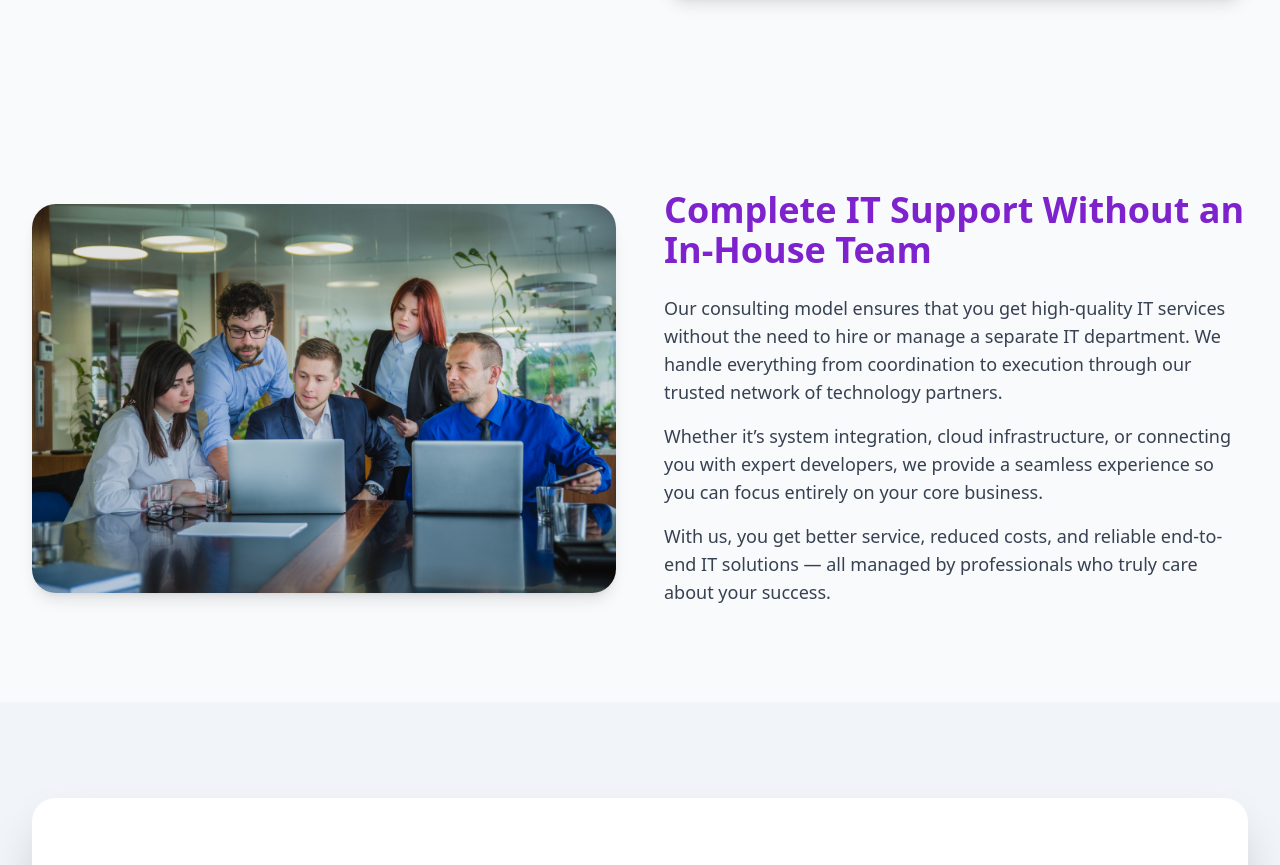
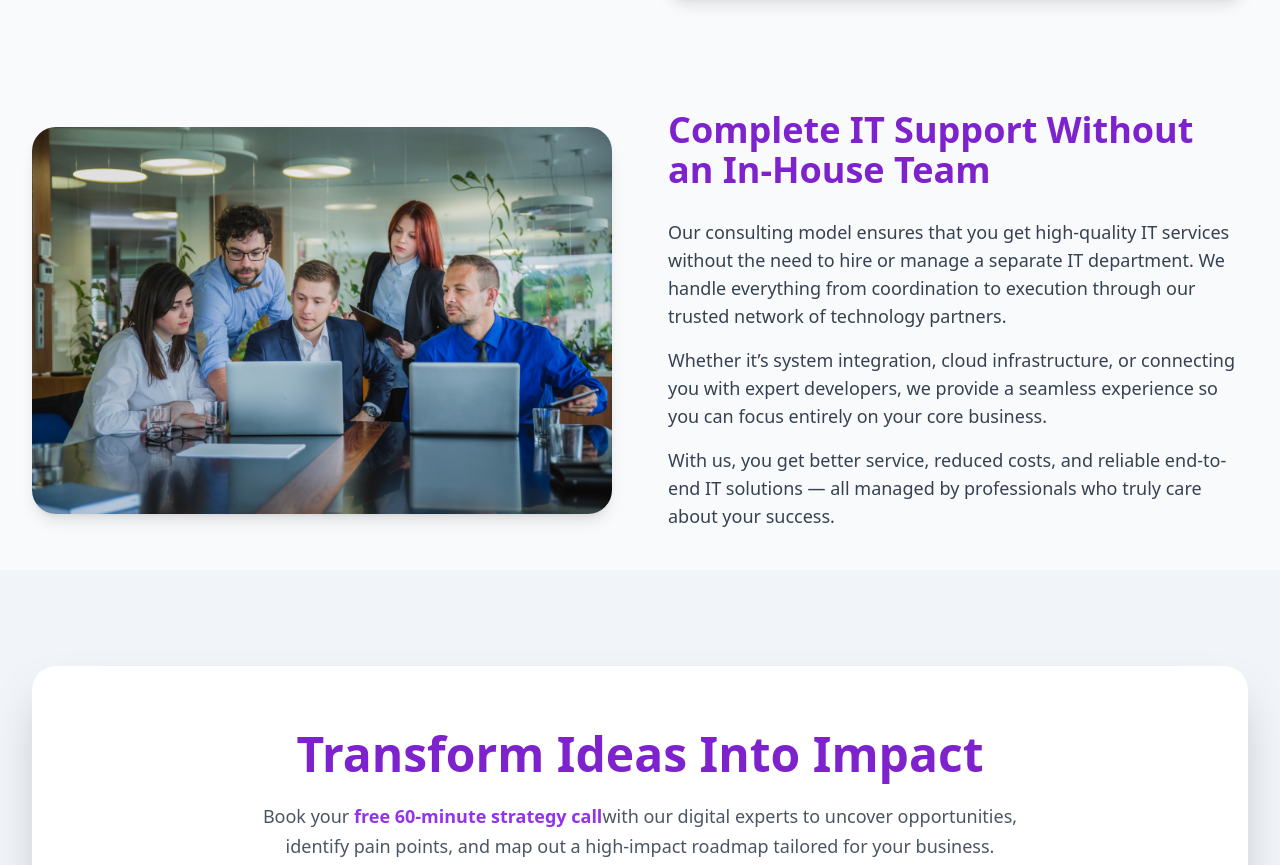
Before and after one commit to malishabandara/Techtonic-Solutions, a React (Vite) app: page / in a window 1280 px wide. Shown: the part 2186-3051 px from the top of the page. Built offline with nearby package versions, Linux system fonts and the light colour scheme.

Commit message:
fixed alignment

```diff
--- a/src/components/InhouseTeam.tsx
+++ b/src/components/InhouseTeam.tsx
@@ -2,9 +2,9 @@ import { motion } from "framer-motion";
 
 export default function ServiceSection() {
   return (
-    <section className="py-24 bg-slate-50">
+    <section className="pt-4 pb-10 bg-slate-50">
       <div className="max-w-7xl mx-auto px-4 sm:px-6 lg:px-8">
-        <div className="grid grid-cols-1 lg:grid-cols-2 gap-12 items-center">
+        <div className="lg:grid flex flex-col-reverse lg:grid-cols-2 gap-14 items-center">
           {/* Left Side: Image */}
           <motion.div
             initial={{ opacity: 0, x: -20 }}
@@ -27,7 +27,7 @@ export default function ServiceSection() {
             viewport={{ once: true }}
             transition={{ duration: 0.6 }}
           >
-            <h2 className="text-4xl font-extrabold text-purple-700 mb-6">
+            <h2 className="text-4xl font-extrabold text-purple-700 mb-7 ">
               Complete IT Support Without an In-House Team
             </h2>
             <p className="text-gray-700 text-lg mb-4">
```
Also changed, not shown: 1 other file (tests, documents, lock files or other folders).
